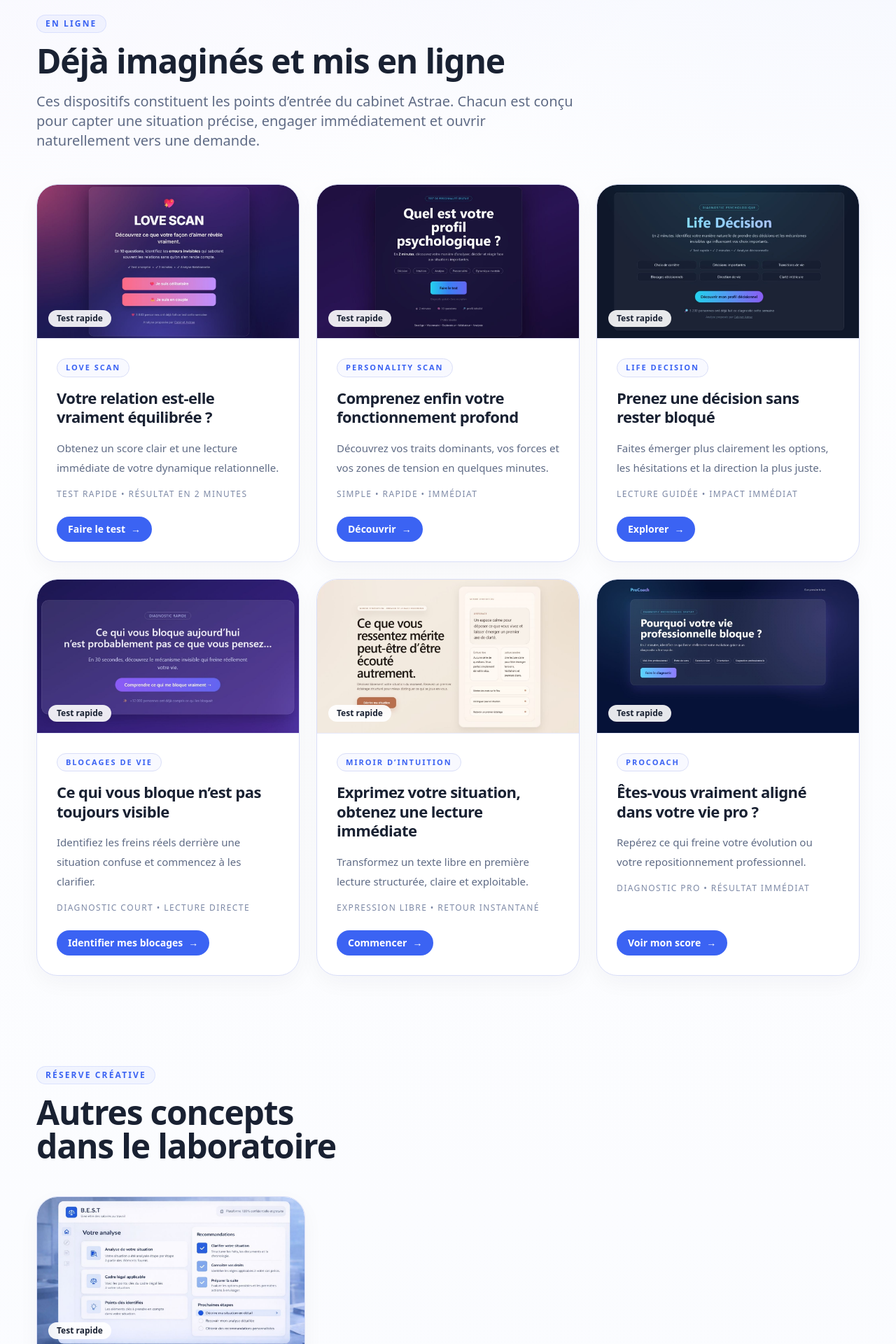
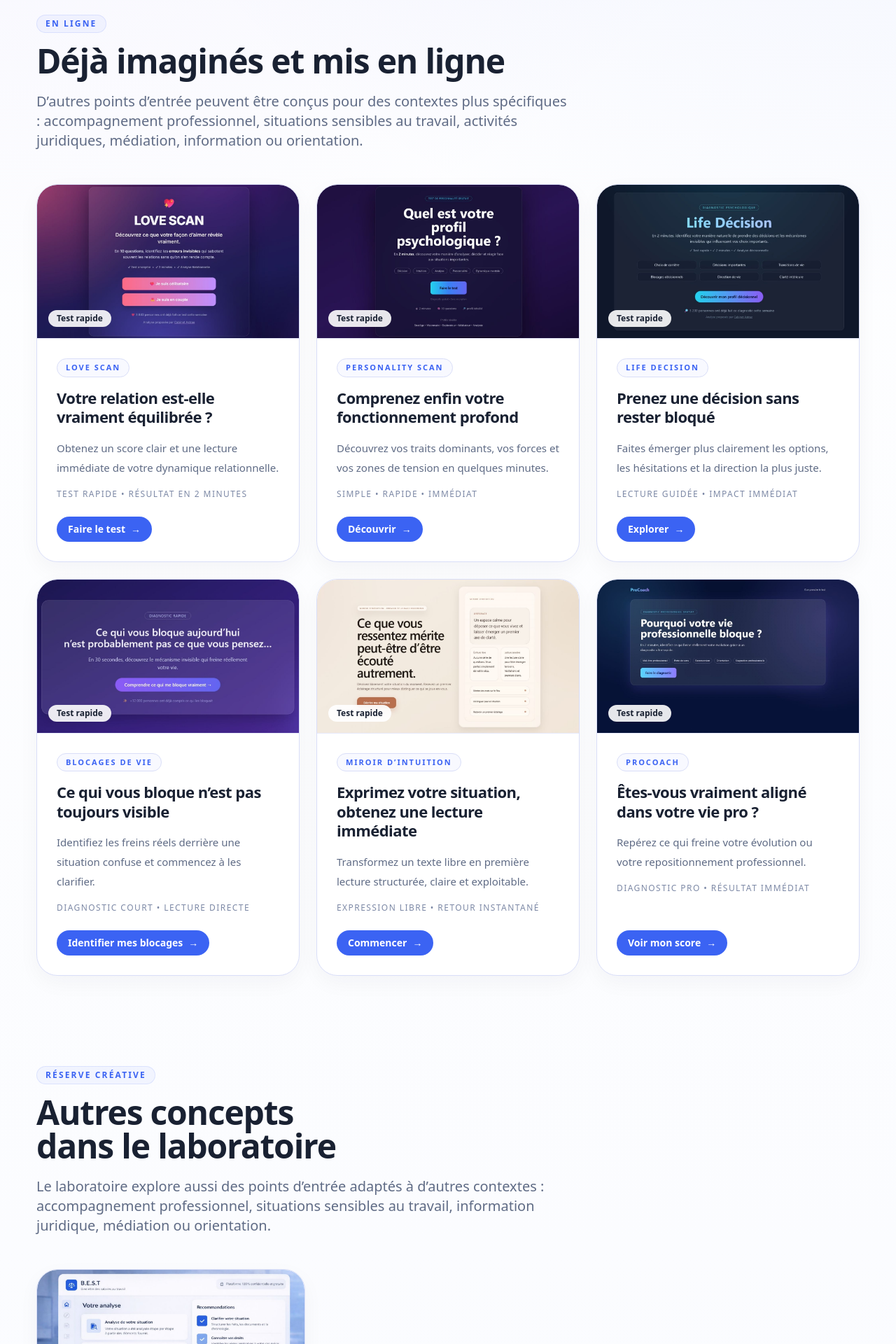
Before and after one commit to arnaudcrestey/portail-site-vitrine, a Next.js app: page /concepts in a window 1280 px wide. Shown: the part 860-2780 px from the top of the page at 70% size. Built offline with nearby package versions, Linux system fonts and the light colour scheme.

Commit message:
Update page.tsx

```diff
--- a/app/concepts/page.tsx
+++ b/app/concepts/page.tsx
@@ -25,7 +25,7 @@ export default function ConceptsPage() {
     <SectionHeading
       eyebrow="En ligne"
       title="Déjà imaginés et mis en ligne"
-      description="Ces dispositifs constituent les points d’entrée du cabinet Astrae. Chacun est conçu pour capter une situation précise, engager immédiatement et ouvrir naturellement vers une demande."
+      description="D’autres points d’entrée peuvent être conçus pour des contextes plus spécifiques : accompagnement professionnel, situations sensibles au travail, activités juridiques, médiation, information ou orientation."
     />
     <div className="mt-12 grid gap-6 md:grid-cols-2 xl:grid-cols-3">
       {conceptProjects.map((project) => (
@@ -35,11 +35,12 @@ export default function ConceptsPage() {
   </div>
 </section>
 
-      <section className="section-spacing pt-4">
+    <section className="section-spacing pt-4">
   <div className="container-layout">
     <SectionHeading
       eyebrow="Réserve créative"
       title="Autres concepts dans le laboratoire"
+      description="Le laboratoire explore aussi des points d’entrée adaptés à d’autres contextes : accompagnement professionnel, situations sensibles au travail, information juridique, médiation ou orientation."
     />
 
     <div className="mt-12 max-w-sm">
```
